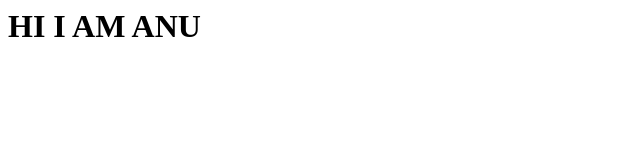
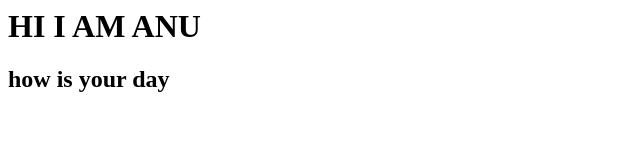
Before and after one commit to ANULOKI/anupriya, a plain HTML site: page index.html in a window 1280 px wide. Shown: the whole page, without its empty margins (0-640 px from the left). Drawn offline with Linux system fonts and the light colour scheme.

Commit message:
priya123

```diff
--- a/index.html
+++ b/index.html
@@ -1,3 +1,4 @@
 <html>
 	<h1>HI I AM ANU</h1>
+	<h2>how is your day</h2>
 </html>
```
